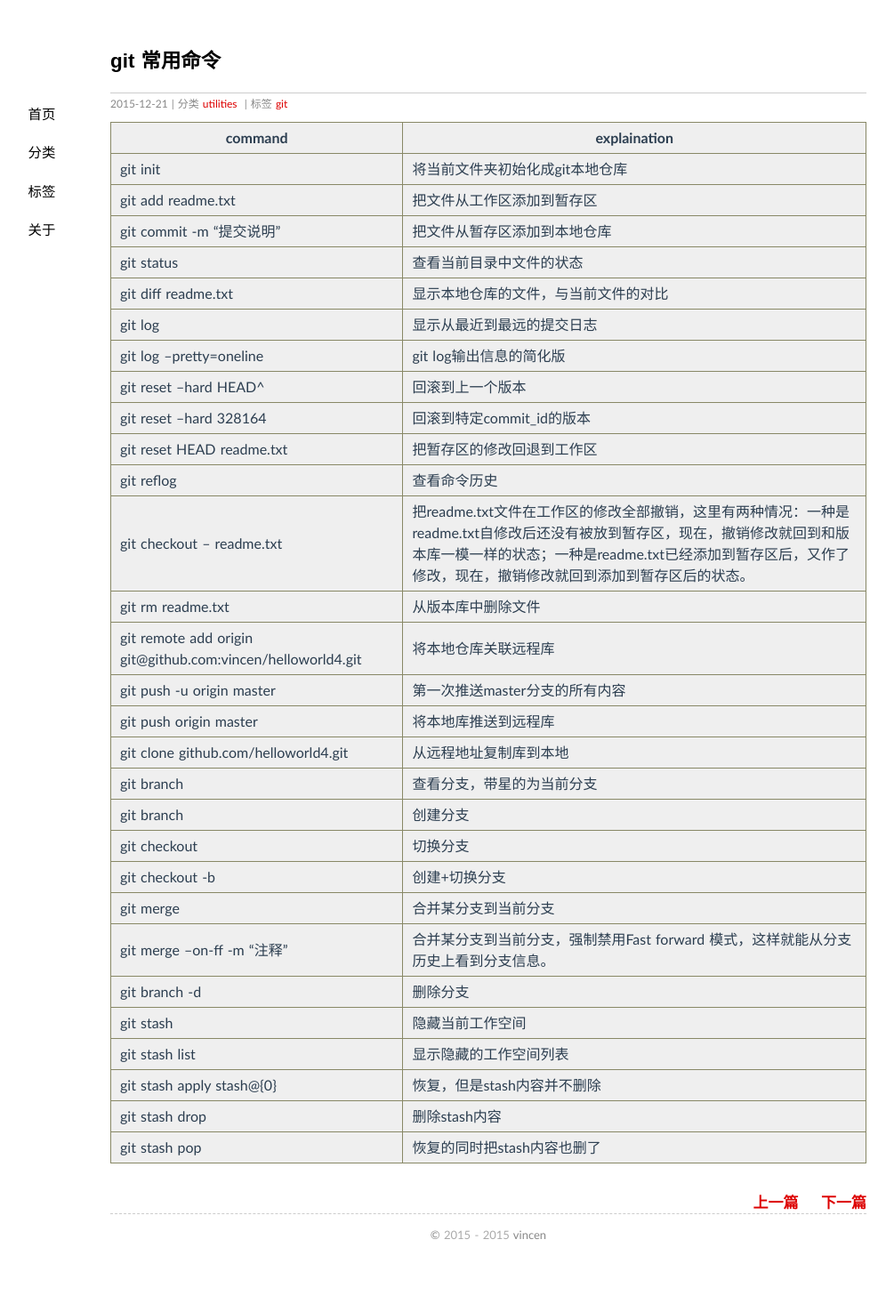
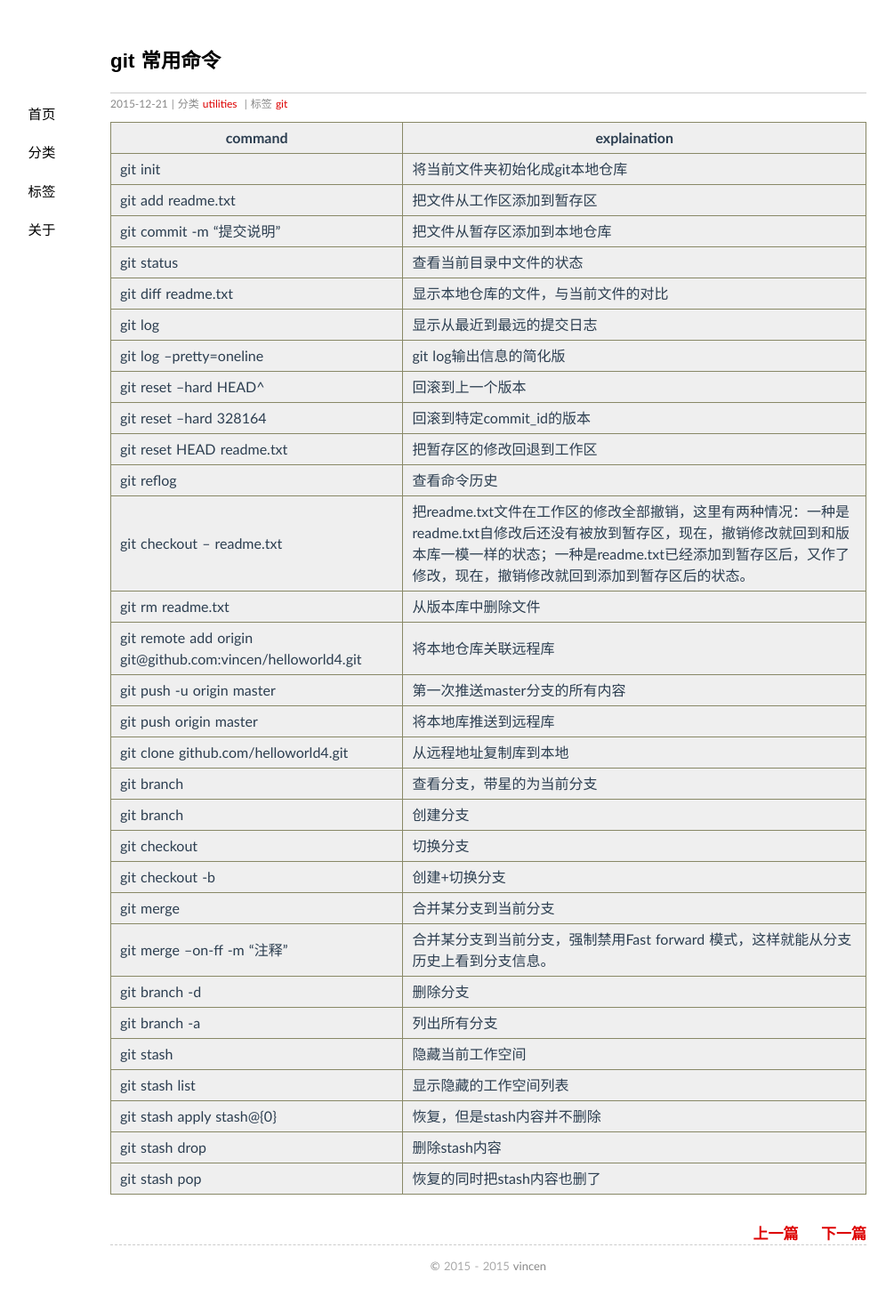
Before and after one commit to vincen/vincen.github.io, a Jekyll site: the page built from _posts/2015-12-21-0002.md, in a window 1280 px wide. Shown: the whole page at 89% size, without its empty margins (91-1096 px from the left). Built offline with Jekyll 4.4.1, drawn with Linux system fonts in a browser that asks for light colours; Markdown is read by kramdown in place of the engine named in the settings; comment, search, counter and statistics services are not loaded; before the commit the page ends 1431 px from its top, so only the background shows below that.

Commit message:
修改文章

```diff
--- a/_posts/2015-12-21-0002.md
+++ b/_posts/2015-12-21-0002.md
@@ -30,6 +30,7 @@ tags: git
 |git merge <name> |合并某分支到当前分支 |
 |git merge --on-ff -m "注释" <name> | 合并某分支到当前分支，强制禁用Fast forward 模式，这样就能从分支历史上看到分支信息。 |
 |git branch -d <name> | 删除分支 |
+|git branch -a | 列出所有分支 |
 |git stash | 隐藏当前工作空间 |
 |git stash list | 显示隐藏的工作空间列表 |
 |git stash apply stash@{0} | 恢复，但是stash内容并不删除 |
```
